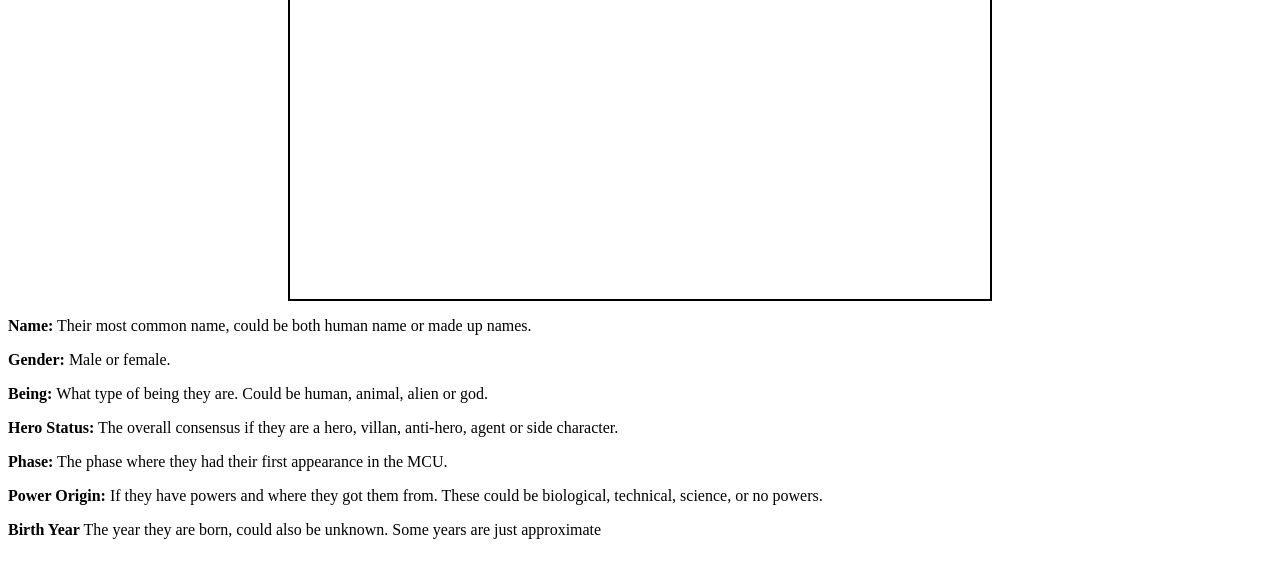
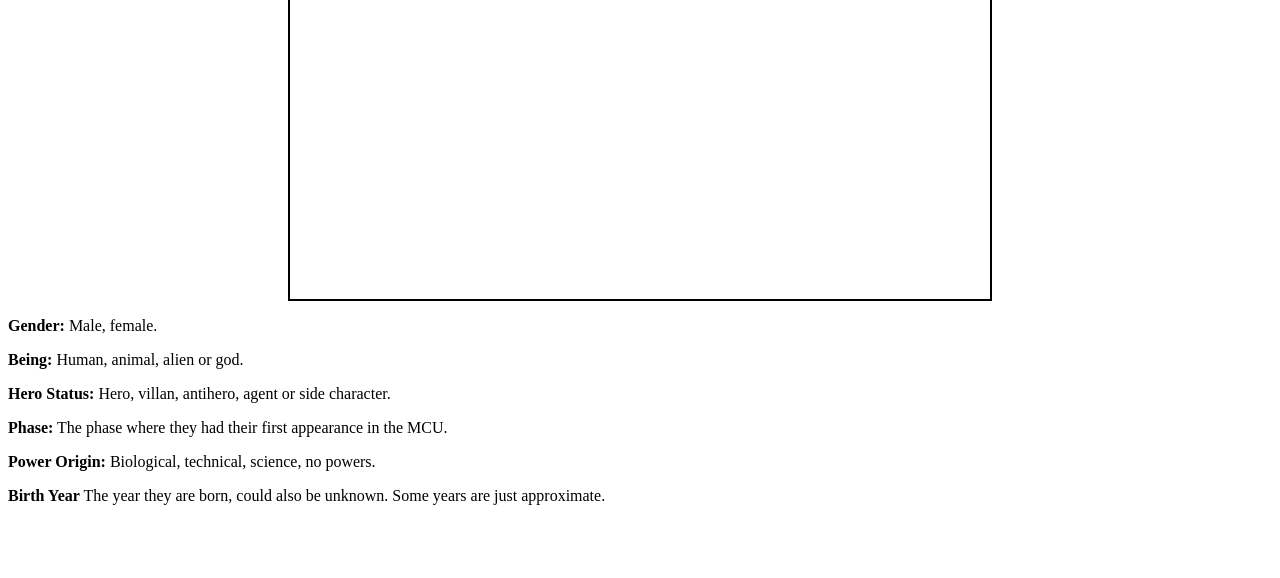
Before and after one commit to iddiiizzzz/MarvelGame, a plain HTML site: page index.html in a window 1280 px wide. Shown: the part 192-770 px from the top of the page. Drawn offline with Linux system fonts and the light colour scheme.

Commit message:
Update index.html

```diff
--- a/index.html
+++ b/index.html
@@ -101,18 +101,9 @@
                     <div id="correctBirthYearResult"></div>
                 </div>
 
-
-                <!-- Age -->
-                <!-- <div class="rectangleCorrect" style="display: none;">
-                    <div id="correctAgeResult"></div>
-                </div>
-
-                <div class="rectangleWrong" style="display: none;">
-                    <div id="wrongAgeResult"></div>
-                </div> -->
-
                 <div class="rectangleWrong" style="display: none;">
                     <div id="wrongBirthYearResult"></div>
+
                 </div>
             </div>
         </div>
@@ -127,14 +118,12 @@
 
 
 
-    <p><b>Name:</b> Their most common name, could be both human name or made up names. </p>
-    <p><b>Gender:</b> Male or female. </p>
-    <p><b>Being:</b> What type of being they are. Could be human, animal, alien or god.</p>
-    <!-- <p><b>Age:</b> The age the character had at first appearance in the MCU. </p> -->
-    <p><b>Hero Status:</b> The overall consensus if they are a hero, villan, anti-hero, agent or side character.</p>
+    <p><b>Gender:</b> Male, female. </p>
+    <p><b>Being:</b> Human, animal, alien or god.</p>
+    <p><b>Hero Status:</b> Hero, villan, antihero, agent or side character.</p>
     <p><b>Phase:</b> The phase  where they had their first appearance in the MCU.</p>
-    <p><b>Power Origin:</b> If they have powers and where they got them from. These could be biological, technical, science, or no powers.</p>
-    <p><b>Birth Year</b> The year they are born, could also be unknown. Some years are just approximate</p>
+    <p><b>Power Origin:</b> Biological, technical, science, no powers.</p>
+    <p><b>Birth Year</b> The year they are born, could also be unknown. Some years are just approximate.</p>
 
     <script src="functions.js"></script>
 </body>
```
